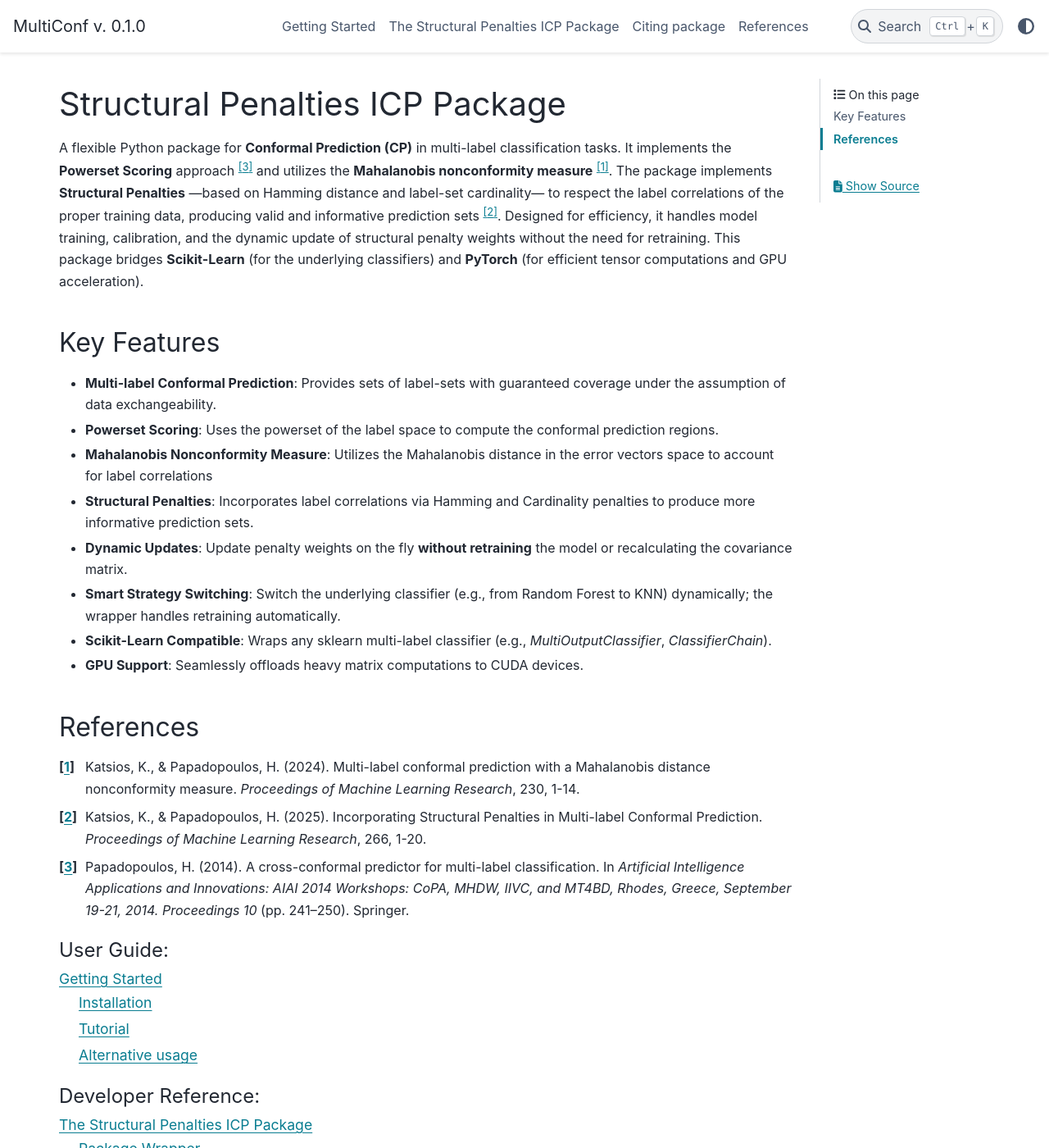
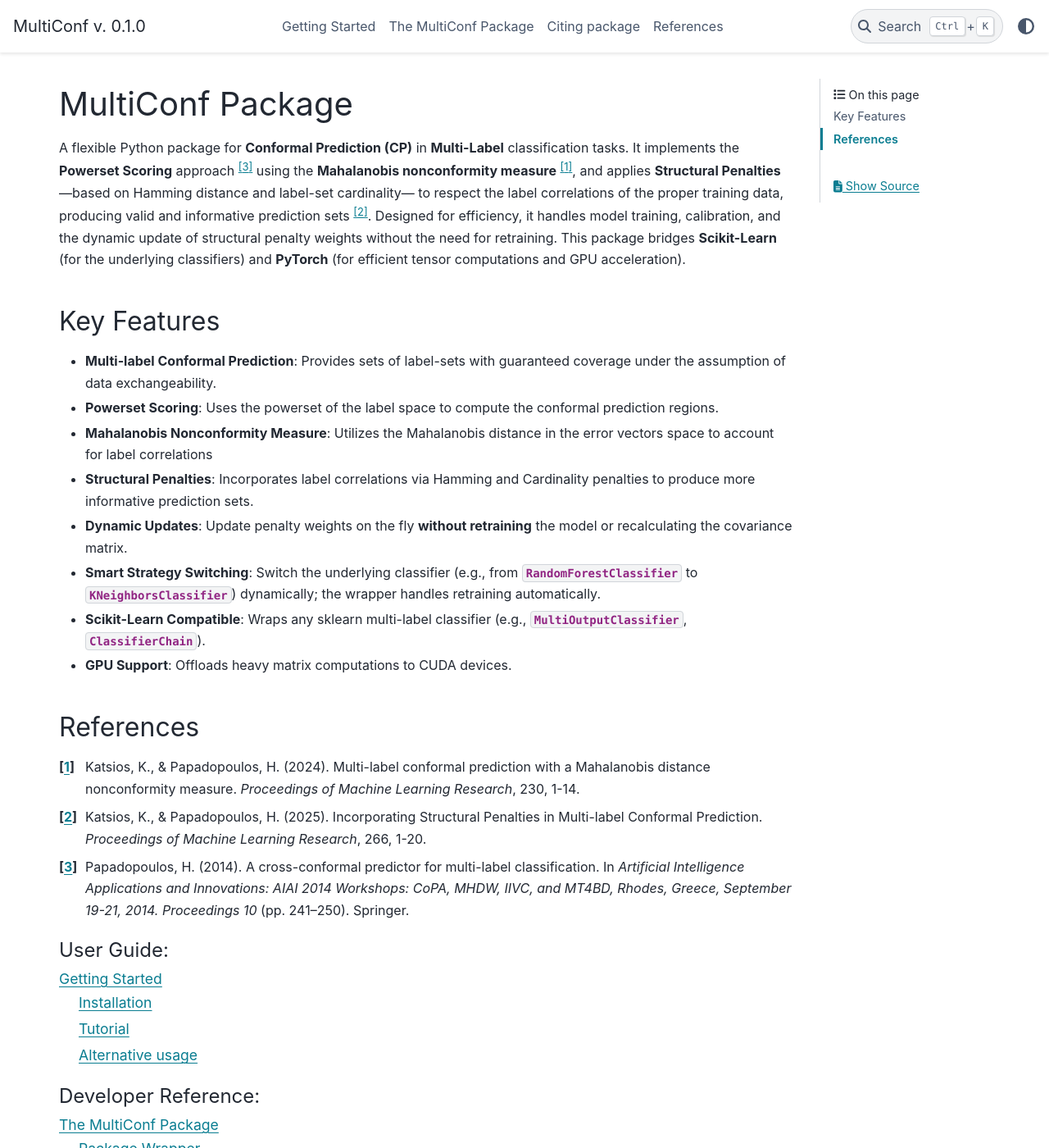
Before and after one commit to k-kostas/MultiConf, a Sphinx documentation site: the page built from docs/source/index.rst, in a window 1280 px wide and 1400 px high. Shown: the whole window at 82% size. Built offline with Sphinx 7.4.7 and the PyData theme 0.15.4, drawn with Linux system fonts in a browser that asks for light colours.

Commit message:
changes to pyproject.toml, requirements.txt, index.rst, getting_started.md, documentation.rst and conf.py

```diff
--- a/docs/source/conf.py
+++ b/docs/source/conf.py
@@ -10,8 +10,8 @@
                 'sphinx.ext.napoleon',
                 'sphinx_copybutton',
                 'myst_parser',
-                'sphinx.ext.viewcode'
-
+                'sphinx.ext.viewcode',
+                'sphinx.ext.intersphinx'
 ]
 
 templates_path = ['_templates']
@@ -33,3 +33,11 @@
 html_sidebars = {
     "**": []
 }
+
+intersphinx_mapping = {
+    'python': ('https://docs.python.org/3', None),
+    'sklearn': ('https://scikit-learn.org/stable/', None),
+    'numpy': ('https://numpy.org/doc/stable/', None),
+    'torch': ('https://pytorch.org/docs/stable/', None),
+    'pandas': ('https://pandas.pydata.org/docs/', None),
+}
--- a/docs/source/documentation.rst
+++ b/docs/source/documentation.rst
@@ -1,21 +1,21 @@
-The Structural Penalties ICP Package
+The MultiConf Package
 ====================================
 
 Package Wrapper
 ---------------
 
-.. autoclass:: structural_penalties_icp.icp_wrapper.ICPWrapper
+.. autoclass:: multiconf.icp_wrapper.ICPWrapper
    :members: fit,calibrate,predict
 
 Inductive Conformal Predictor
 -----------------------------
 
-.. autoclass:: structural_penalties_icp.icp_predictor.InductiveConformalPredictor
+.. autoclass:: multiconf.icp_predictor.InductiveConformalPredictor
    :members: calibrate,predict
 
 Prediction Regions
 ------------------
 
-.. autoclass:: structural_penalties_icp.prediction_regions.PredictionRegions
+.. autoclass:: multiconf.prediction_regions.PredictionRegions
    :special-members: __call__
    :members: evaluate
--- a/docs/source/index.rst
+++ b/docs/source/index.rst
@@ -1,9 +1,9 @@
-Structural Penalties ICP Package
+MultiConf Package
 ================================
 
-A flexible Python package for **Conformal Prediction (CP)** in multi-label classification tasks.
-It implements the **Powerset Scoring** approach [3]_ and utilizes the **Mahalanobis
-nonconformity measure** [1]_. The package implements **Structural Penalties** —based on
+A flexible Python package for **Conformal Prediction (CP)** in **Multi-Label** classification tasks.
+It implements the **Powerset Scoring** approach [3]_ using the **Mahalanobis
+nonconformity measure** [1]_, and applies **Structural Penalties** —based on
 Hamming distance and label-set cardinality— to respect the label correlations of the proper training data,
 producing valid and informative prediction sets [2]_. Designed for efficiency, it handles
 model training, calibration, and the dynamic update of structural penalty weights without the need for
@@ -17,9 +17,9 @@
 * **Mahalanobis Nonconformity Measure**: Utilizes the Mahalanobis distance in the error vectors space to account for label correlations
 * **Structural Penalties**: Incorporates label correlations via Hamming and Cardinality penalties to produce more informative prediction sets.
 * **Dynamic Updates**: Update penalty weights on the fly **without retraining** the model or recalculating the covariance matrix.
-* **Smart Strategy Switching**: Switch the underlying classifier (e.g., from Random Forest to KNN) dynamically; the wrapper handles retraining automatically.
-* **Scikit-Learn Compatible**: Wraps any sklearn multi-label classifier (e.g., `MultiOutputClassifier`, `ClassifierChain`).
-* **GPU Support**: Seamlessly offloads heavy matrix computations to CUDA devices.
+* **Smart Strategy Switching**: Switch the underlying classifier (e.g., from :class:`~sklearn.ensemble.RandomForestClassifier` to :class:`~sklearn.neighbors.KNeighborsClassifier`) dynamically; the wrapper handles retraining automatically.
+* **Scikit-Learn Compatible**: Wraps any sklearn multi-label classifier (e.g., :class:`~sklearn.multioutput.MultiOutputClassifier`, :class:`~sklearn.multioutput.ClassifierChain`).
+* **GPU Support**: Offloads heavy matrix computations to CUDA devices.
 
 References
 ----------
```
Also changed, not shown: docs/requirements.txt (+8 -8 lines), docs/source/getting_started.md (+13 -11 lines), pyproject.toml (+4 -4 lines).
